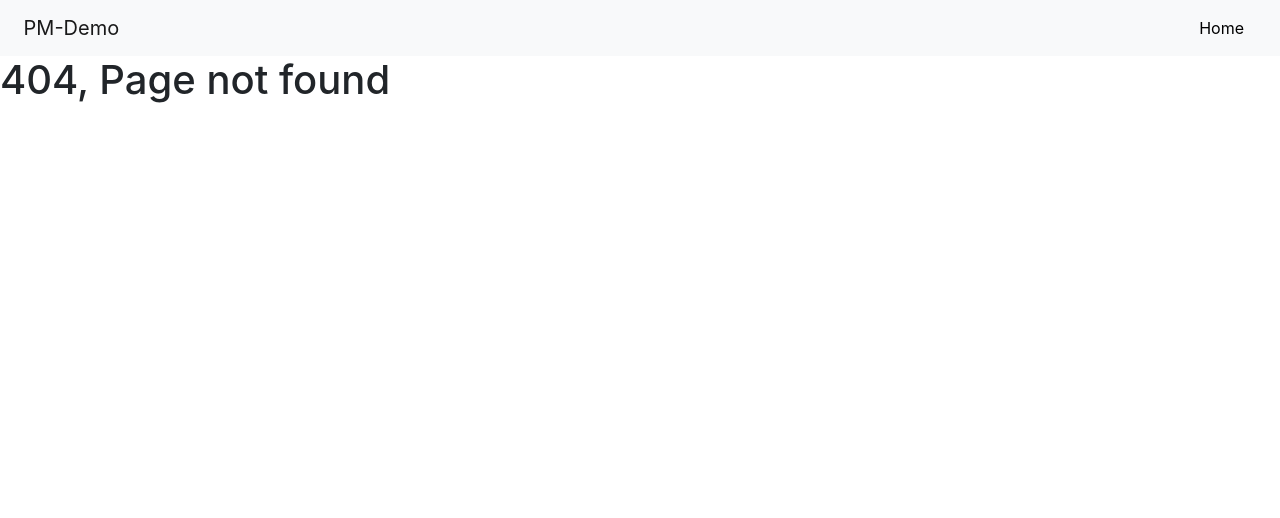
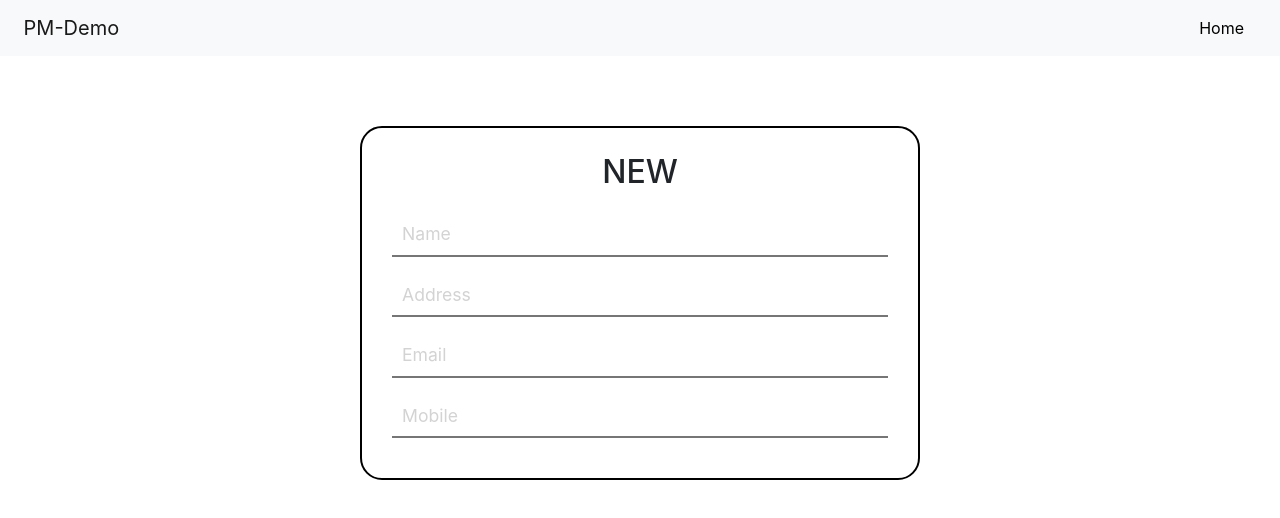
Before and after one commit to AuguestGao/pm-demo, a React (Create React App) app: page /new in a window 1280 px wide. Before the commit this address led to /notfound. Shown: the top 518 px of the page. Built offline with nearby package versions, Linux system fonts and the light colour scheme.

Commit message:
add new route and new page

```diff
--- a/package.json
+++ b/package.json
@@ -3,6 +3,7 @@
   "version": "0.1.0",
   "private": true,
   "dependencies": {
+    "@reduxjs/toolkit": "^1.6.1",
     "@testing-library/jest-dom": "^5.11.4",
     "@testing-library/react": "^11.1.0",
     "@testing-library/user-event": "^12.1.10",
@@ -10,8 +11,10 @@
     "react": "^17.0.2",
     "react-bootstrap": "^1.6.1",
     "react-dom": "^17.0.2",
+    "react-redux": "^7.2.4",
     "react-router-dom": "^5.2.0",
     "react-scripts": "4.0.3",
+    "styled-components": "^5.3.0",
     "web-vitals": "^1.0.1"
   },
   "scripts": {
--- a/src/App.js
+++ b/src/App.js
@@ -2,6 +2,8 @@ import React from "react";
 
 import HomePage from "./pages/home.page";
 import ProjectPage from "./pages/project.page";
+import NewPage from "./pages/newPage/new.page";
+
 import NotFoundPage from "./pages/404";
 import Header from "./components/Header.component";
 
@@ -19,6 +21,7 @@ function App() {
       <Switch>
         <Route exact path="/" component={HomePage} />
         <Route path="/project/:id" component={ProjectPage} />
+        <Route path="/new" component={NewPage} />
         <Route path="/notfound" component={NotFoundPage} />
         <Redirect to="/notfound" />
       </Switch>
--- a/src/components/CardPreview.component.jsx
+++ b/src/components/CardPreview.component.jsx
@@ -5,9 +5,9 @@ import { Link } from "react-router-dom";
 const CardPreview = ({ id, title, text }) => (
   <Card
     className="mx-2 my-3 shadow cardPreview"
-    style={{ width: "18rem", height: "10rem", cursor: "pointer" }}
+    style={{ width: "18rem", cursor: "pointer" }}
   >
-    <Link to={`project/${id}`}>
+    <Link to={`project/${id}`} style={{ width: "100%" }}>
       <Card.Body>
         <Card.Title className="text-center mb-3 ">
           {title.toUpperCase()}
--- /dev/null
+++ b/src/components/FormInput/FormInput.component.jsx
@@ -0,0 +1,19 @@
+import React from "react";
+import {
+  FormInputContainer,
+  GroupContainer,
+  FormInputLabel,
+} from "./FormInput.styles";
+
+const FormInput = ({ label, ...props }) => (
+  <GroupContainer>
+    <FormInputContainer {...props} />
+    {label ? (
+      <FormInputLabel className={props.value ? "shrink" : ""}>
+        {label}
+      </FormInputLabel>
+    ) : null}
+  </GroupContainer>
+);
+
+export default FormInput;
--- /dev/null
+++ b/src/components/FormInput/FormInput.styles.jsx
@@ -0,0 +1,43 @@
+import styled, { css } from "styled-components";
+
+const shrinkLabel = css`
+  top: -16px;
+  font-size: 12px;
+  color: black;
+`;
+
+export const GroupContainer = styled.div`
+  position: relative;
+  margin: 15px;
+`;
+
+export const FormInputContainer = styled.input`
+  width: 100%;
+  border-top-style: hidden;
+  border-right-style: hidden;
+  border-left-style: hidden;
+  font-size: 1.1rem;
+
+  &:focus {
+    outline: none;
+  }
+
+  &:focus ~ label {
+    ${shrinkLabel}
+  }
+`;
+
+export const FormInputLabel = styled.label`
+  color: lightgray;
+  font-size: 1.1rem;
+  font-weight: normal;
+  position: absolute;
+  pointer-events: none;
+  left: 10px;
+  top: -5px;
+  transition: 300ms ease all;
+
+  &.shrink {
+    ${shrinkLabel}
+  }
+`;
--- a/src/index.js
+++ b/src/index.js
@@ -1,13 +1,17 @@
 import React from "react";
 import ReactDOM from "react-dom";
 import App from "./App";
+import store from "./redux/store";
+import { Provider } from "react-redux";
 
 import "bootstrap/dist/css/bootstrap.min.css";
 import "./index.css";
 
 ReactDOM.render(
   <React.StrictMode>
-    <App />
+    <Provider store={store}>
+      <App />
+    </Provider>
   </React.StrictMode>,
   document.getElementById("root")
 );
--- /dev/null
+++ b/src/pages/newPage/new.page.jsx
@@ -0,0 +1,52 @@
+import React, { useState } from "react";
+import { PageContainer, FormContainer } from "./new.page.styles";
+import FormInput from "../../components/FormInput/FormInput.component";
+
+const NewPage = () => {
+  const [profile, setProfile] = useState({
+    name: "",
+    address: "",
+    email: "",
+    mobile: "",
+    customFields: [],
+  });
+
+  return (
+    <PageContainer>
+      <FormContainer>
+        <h2>NEW</h2>
+        <FormInput
+          type="text"
+          name="name"
+          value={profile.name}
+          label="Name"
+          onChange={(e) => setProfile({ ...profile, name: e.target.value })}
+          required
+        />
+        <FormInput
+          type="text"
+          name="profileAddress"
+          value={profile.address}
+          label="Address"
+          onChange={(e) => setProfile({ ...profile, address: e.target.value })}
+        />
+        <FormInput
+          type="email"
+          name="profileEmail"
+          value={profile.email}
+          label="Email"
+          onChange={(e) => setProfile({ ...profile, email: e.target.value })}
+        />
+        <FormInput
+          type="tel"
+          name="profilMobile"
+          value={profile.mobile}
+          label="Mobile"
+          onChange={(e) => setProfile({ ...profile, mobile: e.target.value })}
+        />
+      </FormContainer>
+    </PageContainer>
+  );
+};
+
+export default NewPage;
--- /dev/null
+++ b/src/pages/newPage/new.page.styles.jsx
@@ -0,0 +1,28 @@
+import styled from "styled-components";
+
+export const PageContainer = styled.div`
+  width: 50%;
+  min-width: 300px;
+  max-width: 600px;
+  height: 100%;
+  margin: 0 auto;
+  padding: 20px;
+  display: flex;
+  justify-content: center;
+`;
+
+export const FormContainer = styled.form`
+  width: 100%;
+  margin: 50px auto;
+  /* max-width: 400px; */
+  border: 2px solid black;
+  border-radius: 22px;
+  display: flex;
+  flex-direction: column;
+  padding: 25px 15px;
+
+  h2 {
+    margin-bottom: 20px;
+    text-align: center;
+  }
+`;
--- /dev/null
+++ b/src/redux/slices/cardsSlice.js
@@ -0,0 +1,17 @@
+import { createSlice } from "@reduxjs/toolkit";
+
+const initialState = {};
+
+const cardsSlice = createSlice({
+  name: "cards",
+  initialState,
+  reducers: {
+    createCard(state, action) {
+      return state;
+    },
+  },
+});
+
+export const { createCard } = cardsSlice.actions;
+
+export default cardsSlice.reducer;
--- /dev/null
+++ b/src/redux/store.js
@@ -0,0 +1,8 @@
+import { configureStore } from "@reduxjs/toolkit";
+import cardsReducer from "./slices/cardsSlice";
+
+export default configureStore({
+  reducer: {
+    cards: cardsReducer,
+  },
+});
```
Also changed, not shown: 1 other file (tests, documents, lock files or other folders).
